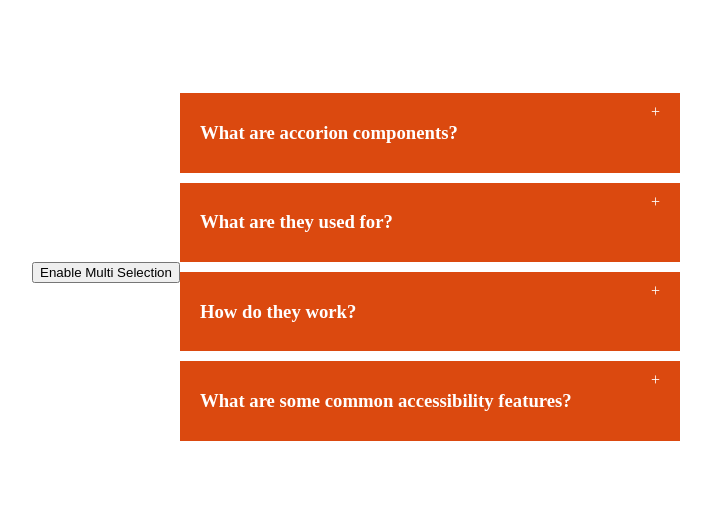
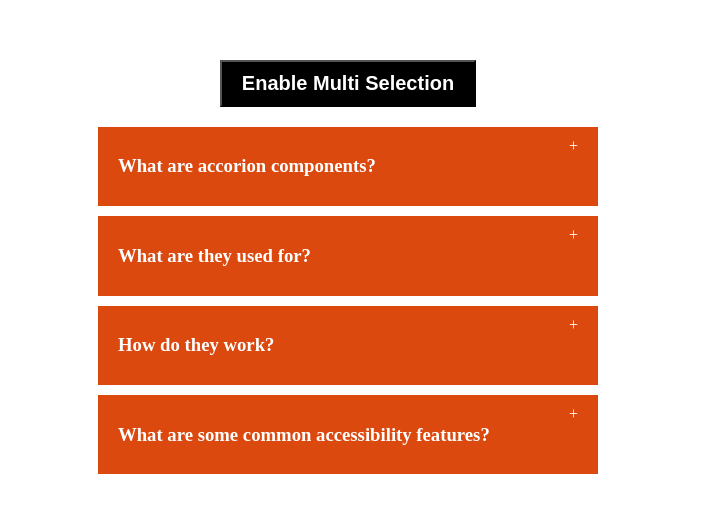
Before and after one commit to parv68/accordin-react, a React (Vite) app: page / in a window 1280 px wide. Shown: the part 136-648 px from the top of the page, without its empty margins (292-1003 px from the left). Built offline with nearby package versions, Linux system fonts and the light colour scheme.

Commit message:
css file

```diff
--- a/src/index.css
+++ b/src/index.css
@@ -1,9 +1,17 @@
 .wrapper{
     display: flex;
     height: 100vh;
-    width: 100vw;
     justify-content: center;
     align-items: center;
+    flex-direction: column;
+    gap: 20px;
+}
+.wrapper button{
+    padding: 10px 20px;
+    background: #000;
+    color: white;
+    font-weight: bold;
+    font-size: 20px;
 }
 .accordian{
     width: 500px;
```
